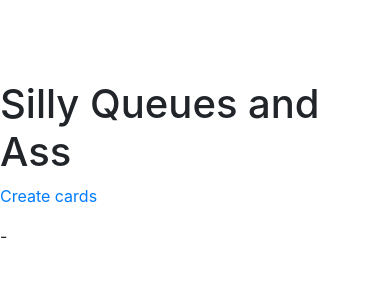
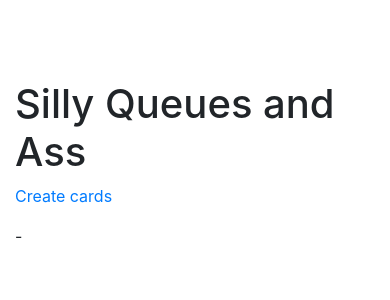
Before and after one commit to janzerfaust/sillyqsandas, an Angular app in the folder client/: page / in a window 390 px wide. Shown: the top 300 px of the page. Built offline with nearby package versions, Linux system fonts and the light colour scheme.

Commit message:
container is better than narrow for mobile client

```diff
--- a/client/src/app/app.component.html
+++ b/client/src/app/app.component.html
@@ -1,4 +1,4 @@
-<div class="container-narrow">
+<div class="container">
   <h1>Silly Queues and Ass</h1>
   <router-outlet></router-outlet>
 </div>
```
